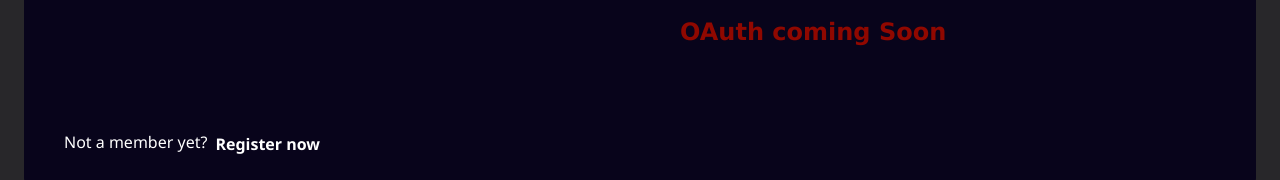
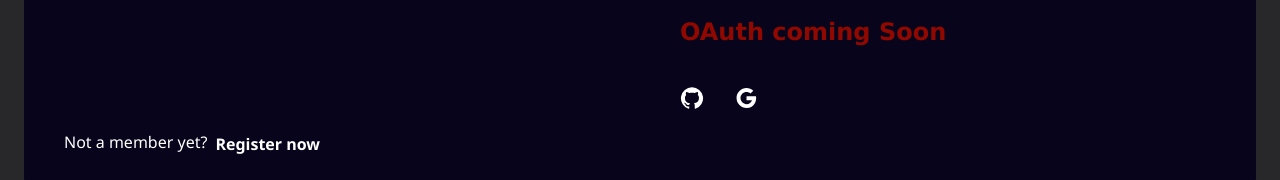
Before and after one commit to Vibgitcode27/ZephyrSVSync, a React (Vite) app in the folder LandingPage/: page / in a window 1280 px wide. Both pictures are taken after a click on the button "LOGIN". Shown: the part 562-742 px from the top of the page. Built offline with nearby package versions, Linux system fonts and the light colour scheme.

Commit message:
added oAuth icon

```diff
--- a/LandingPage/package.json
+++ b/LandingPage/package.json
@@ -12,6 +12,7 @@
   "dependencies": {
     "@emotion/react": "^11.11.1",
     "@emotion/styled": "^11.11.0",
+    "@mui/icons-material": "^5.14.15",
     "@mui/material": "^5.14.14",
     "@octokit/core": "^5.0.1",
     "@splinetool/react-spline": "^2.2.6",
--- a/LandingPage/src/Components/SignInPopup.jsx
+++ b/LandingPage/src/Components/SignInPopup.jsx
@@ -1,6 +1,8 @@
 import { useState } from "react"
 import "../App.css"
+import GoogleIcon from '@mui/icons-material/Google';
 import {TextField , Button} from "@mui/material";
+import GitHubIcon from '@mui/icons-material/GitHub';
 import { LogInPop } from "../store/atoms/LogInPop";
 import { lodge } from "../store/atoms/signUpPop";
 import { useRecoilState , useSetRecoilState } from "recoil";
@@ -120,6 +122,14 @@
                             </div>
                             <div className="OAuth">
                                 <h2 style={{color : "#900800"}}>OAuth coming Soon</h2>
+                                <div style={{display : "flex"}}>
+                                <p >
+                                    <GitHubIcon/>
+                                </p>
+                                <p style={{marginLeft : "30px"}}>
+                                <GoogleIcon/>
+                                </p>
+                                </div>
                             </div>
                         </div>
                     </div>
--- a/LandingPage/src/Components/SignUpPopup.jsx
+++ b/LandingPage/src/Components/SignUpPopup.jsx
@@ -1,5 +1,7 @@
 import { useState } from "react"
 import "../App.css"
+import GitHubIcon from '@mui/icons-material/GitHub';
+import GoogleIcon from '@mui/icons-material/Google';
 import {TextField , Button} from "@mui/material";
 import { LogInPop } from "../store/atoms/LogInPop";
 import { lodge } from "../store/atoms/signUpPop";
@@ -68,6 +70,14 @@
                                 setSignUpPopup(!signuppopup)
                             }}>SignUp</Button>
                             </div>
+                            <div style={{display : "flex"}}>
+                                <p >
+                                    <GitHubIcon/>
+                                </p>
+                                <p style={{marginLeft : "30px"}}>
+                                <GoogleIcon/>
+                                </p>
+                                </div>
                         </div>
                     </div>
                 </div>
```
Also changed, not shown: 1 other file (tests, documents, lock files or other folders).
